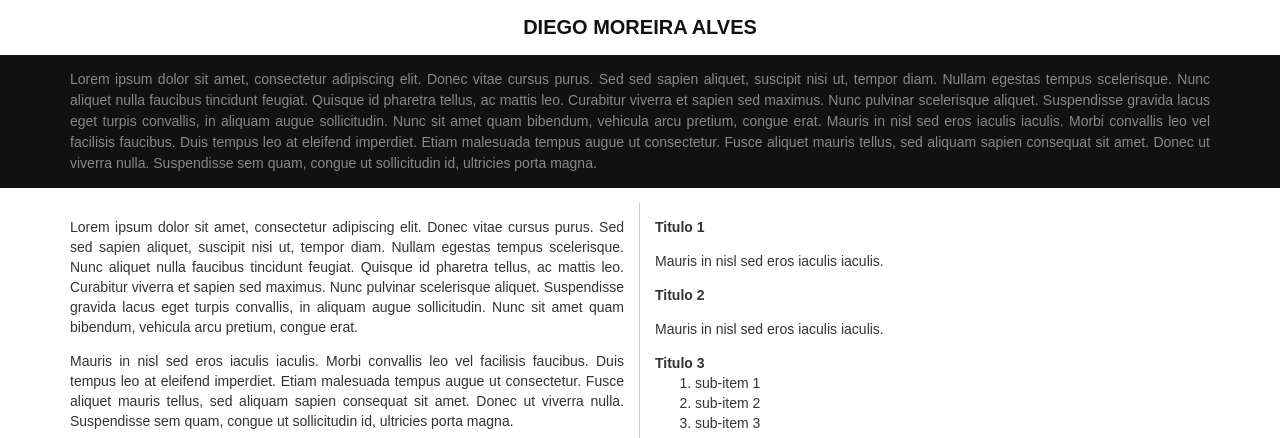
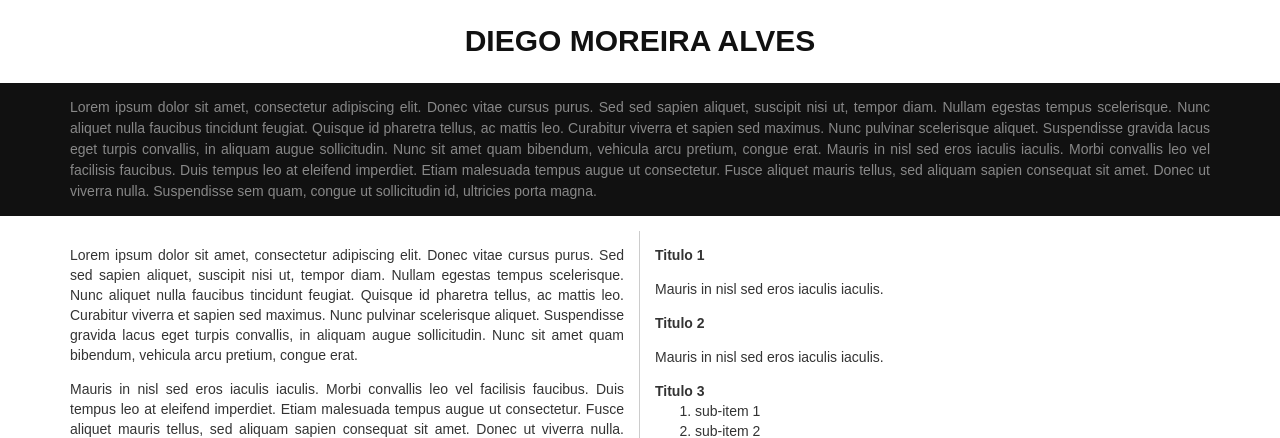
Before and after one commit to diegoma/diegomoreira92.github.io, a web app: file index.html in a window 1280 px wide. Shown: the top 438 px of the page. Run offline with its HTML, style and script files only (its server is not run), Linux system fonts and the light colour scheme.

Commit message:
[DMA-011] Some fixes

```diff
--- a/css/style.css
+++ b/css/style.css
@@ -23,7 +23,7 @@ hr.divisor-one {
 
 .mainTitle {
   text-transform: uppercase;
-  font-size: 20px;
+  font-size: 40px;
   color: #111;
 }
 
@@ -69,6 +69,10 @@ hr.divisor-one {
   .container {
     width: 750px;
   }
+
+  .mainTitle {
+    font-size: 30px;
+  }
 }
 @media (min-width: 992px) {
   .container {
--- a/sass/style.sass
+++ b/sass/style.sass
@@ -19,7 +19,7 @@ hr
 
 .mainTitle
 	text-transform: uppercase
-	font-size: 20px
+	font-size: 40px
 	color:	#111
 
 #pgBio
@@ -57,6 +57,9 @@ hr
 	.container
 		width: 750px
 
+	.mainTitle
+		font-size: 30px
+
 @media (min-width: 992px)
 	.container
 		width: 970px
```
